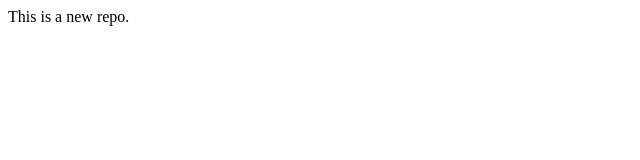
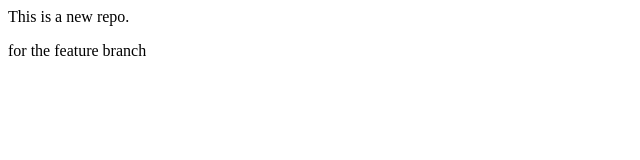
Before and after one commit to AL-Yamin/Local-Repo, a plain HTML site: page index.html in a window 1280 px wide. Shown: the whole page, without its empty margins (0-640 px from the left). Drawn offline with Linux system fonts and the light colour scheme.

Commit message:
New feature branch

```diff
--- a/index.html
+++ b/index.html
@@ -1 +1,2 @@
 <p>This is a new repo.</p>
+<p>for the feature branch</p>
```
